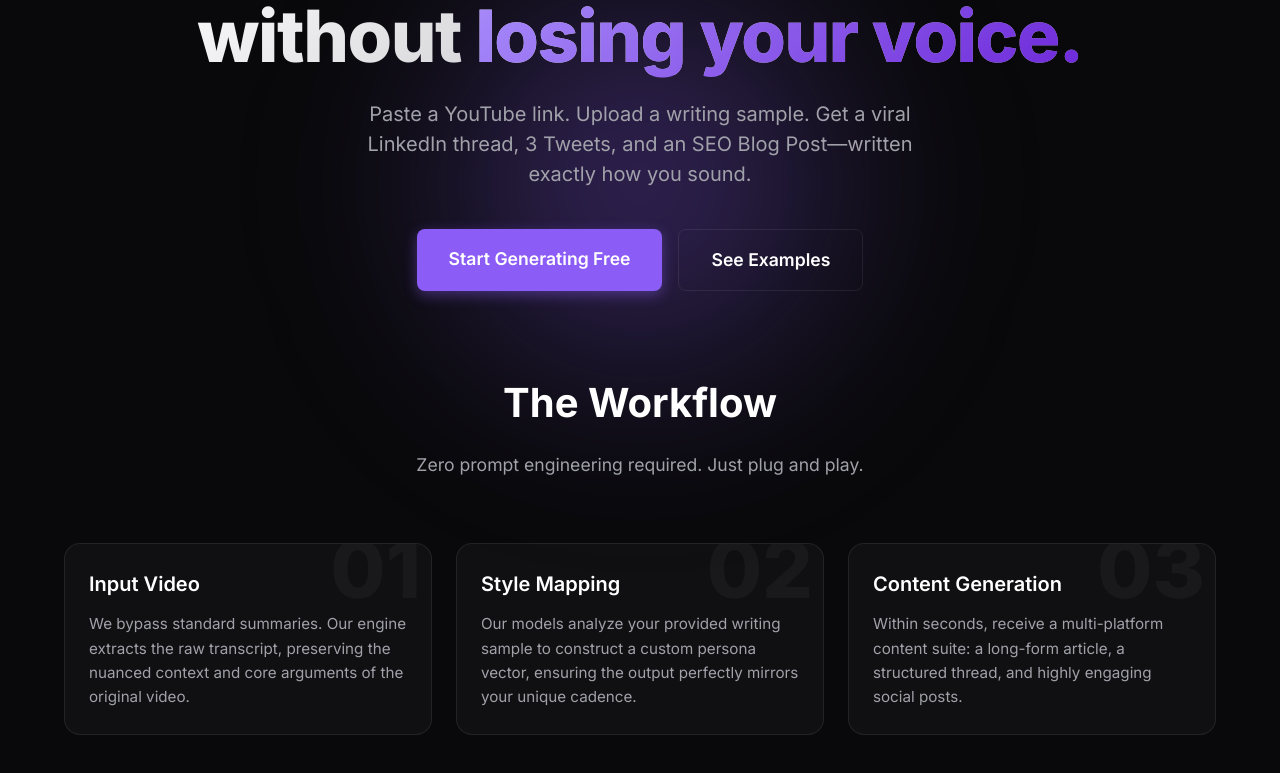
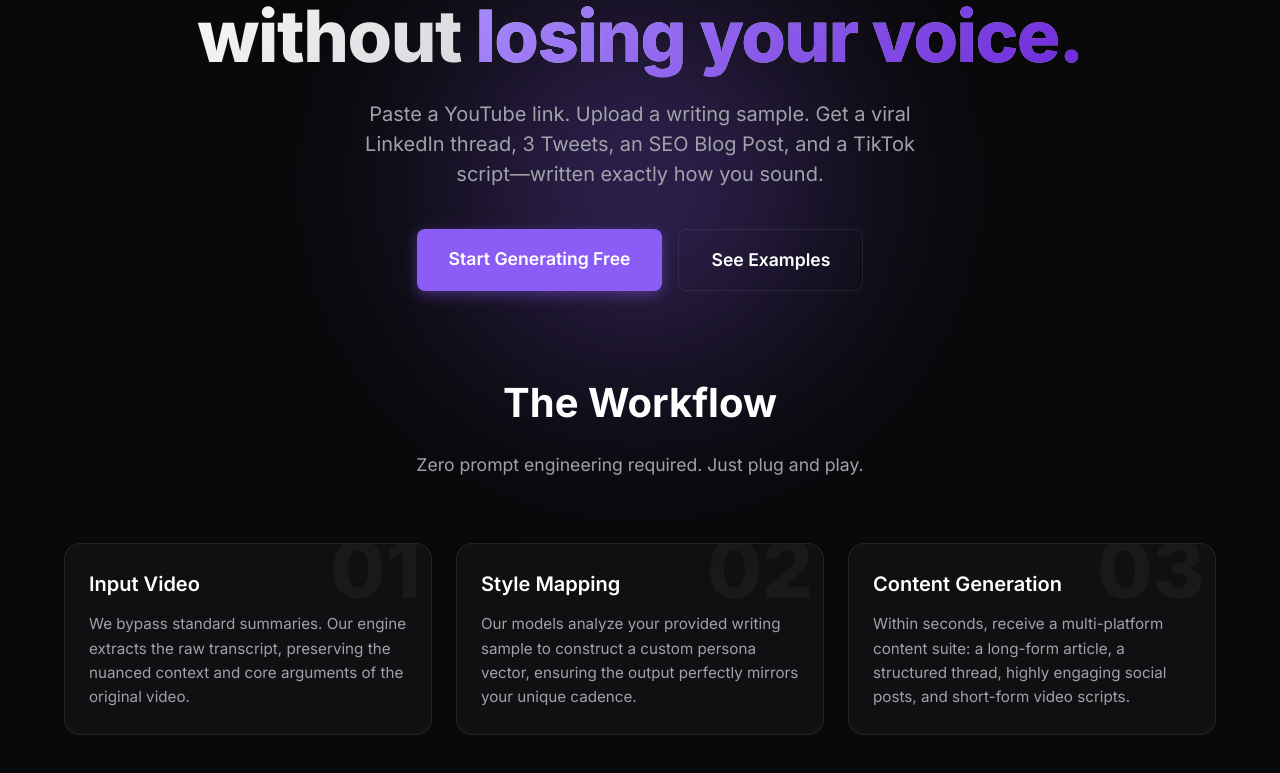
Before and after one commit to Dotify71/AI-Content-Multiplier, a Next.js app: page / in a window 1280 px wide. Shown: the part 353-1126 px from the top of the page. Built offline with nearby package versions, Linux system fonts and the light colour scheme; no server answers.

Commit message:
chore: update UI skeletons, loading messages, and SEO copy for TikTok feature

```diff
--- a/src/app/dashboard/page.tsx
+++ b/src/app/dashboard/page.tsx
@@ -28,6 +28,7 @@ export default function Dashboard() {
     "Analyzing Video & Cloning Voice...",
     "Extracting key insights...",
     "Writing your blog post...",
+    "Scripting TikToks & Reels...",
     "Crafting a viral LinkedIn post...",
     "Making something amazing for Twitter...",
     "Polishing the final content pack..."
@@ -124,6 +125,7 @@ export default function Dashboard() {
           </div>
 
           <div style={{ display: 'flex', gap: '8px', marginBottom: '32px', borderBottom: '1px solid var(--glass-border)', paddingBottom: '16px' }}>
+            <div className="skeleton" style={{ width: '120px', height: '40px' }}></div>
             <div className="skeleton" style={{ width: '120px', height: '40px' }}></div>
             <div className="skeleton" style={{ width: '120px', height: '40px' }}></div>
             <div className="skeleton" style={{ width: '120px', height: '40px' }}></div>
--- a/src/app/layout.tsx
+++ b/src/app/layout.tsx
@@ -12,10 +12,10 @@ const inter = Inter({ subsets: ["latin"] });
 export const metadata: Metadata = {
   metadataBase: new URL('https://ai-content-multiplier.vercel.app'),
   title: "Content Multiplier AI | 10x Your Content Output",
-  description: "Turn any YouTube video into an All-in-One Content Pack in your own voice. Instantly generate Blogs, LinkedIn posts, and Tweets.",
+  description: "Turn any YouTube video into an All-in-One Content Pack in your own voice. Instantly generate Blogs, LinkedIn posts, Tweets, and TikTok/Reels Scripts.",
   openGraph: {
     title: "Content Multiplier AI",
-    description: "Turn any YouTube video into an All-in-One Content Pack in your own voice.",
+    description: "Turn any YouTube video into an All-in-One Content Pack. Generate Blogs, LinkedIn, Tweets, and TikTok Scripts in your voice.",
     url: 'https://ai-content-multiplier.vercel.app',
     siteName: 'Content Multiplier',
     locale: 'en_US',
@@ -24,7 +24,7 @@ export const metadata: Metadata = {
   twitter: {
     card: 'summary_large_image',
     title: 'Content Multiplier AI',
-    description: 'Turn any YouTube video into an All-in-One Content Pack in your own voice.',
+    description: 'Turn any YouTube video into an All-in-One Content Pack. Generate Blogs, LinkedIn, Tweets, and TikTok Scripts in your voice.',
   },
   verification: {
     google: 'h825GIngQeB8AvyGjTkUrueZ1W2y008wNAfDx475RWU',
--- a/src/app/page.tsx
+++ b/src/app/page.tsx
@@ -17,7 +17,7 @@ export default function Home() {
         </h1>
 
         <p className="fade-in-up delay-2" style={{ fontSize: '1.25rem', color: 'var(--text-secondary)', marginBottom: '40px', maxWidth: '600px', margin: '0 auto 40px auto', lineHeight: 1.5 }}>
-          Paste a YouTube link. Upload a writing sample. Get a viral LinkedIn thread, 3 Tweets, and an SEO Blog Post—written exactly how you sound.
+          Paste a YouTube link. Upload a writing sample. Get a viral LinkedIn thread, 3 Tweets, an SEO Blog Post, and a TikTok script—written exactly how you sound.
         </p>
 
         <div className="fade-in-up delay-3" style={{ display: 'flex', gap: '16px', justifyContent: 'center' }}>
@@ -49,7 +49,7 @@ export default function Home() {
           <div className="glass-panel" style={{ transition: 'all 0.3s ease', position: 'relative', overflow: 'hidden' }}>
             <div style={{ fontSize: '5rem', fontWeight: 800, color: 'rgba(255,255,255,0.04)', position: 'absolute', top: '-15px', right: '10px', lineHeight: 1, userSelect: 'none' }}>03</div>
             <h3 style={{ fontSize: '1.25rem', fontWeight: 600, marginBottom: '12px', color: 'var(--text-primary)', position: 'relative' }}>Content Generation</h3>
-            <p style={{ color: 'var(--text-secondary)', fontSize: '0.95rem', lineHeight: 1.6, position: 'relative' }}>Within seconds, receive a multi-platform content suite: a long-form article, a structured thread, and highly engaging social posts.</p>
+            <p style={{ color: 'var(--text-secondary)', fontSize: '0.95rem', lineHeight: 1.6, position: 'relative' }}>Within seconds, receive a multi-platform content suite: a long-form article, a structured thread, highly engaging social posts, and short-form video scripts.</p>
           </div>
         </div>
       </section>
```
